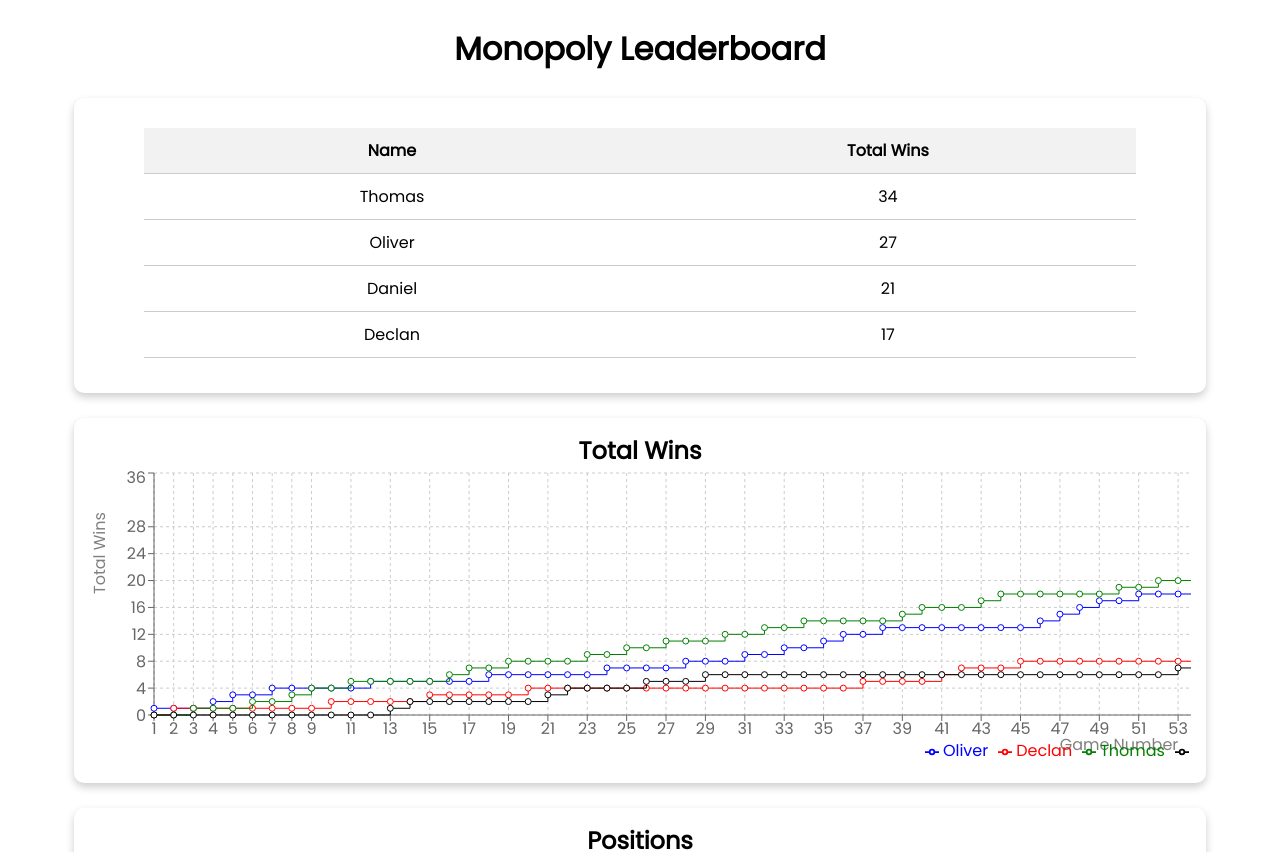
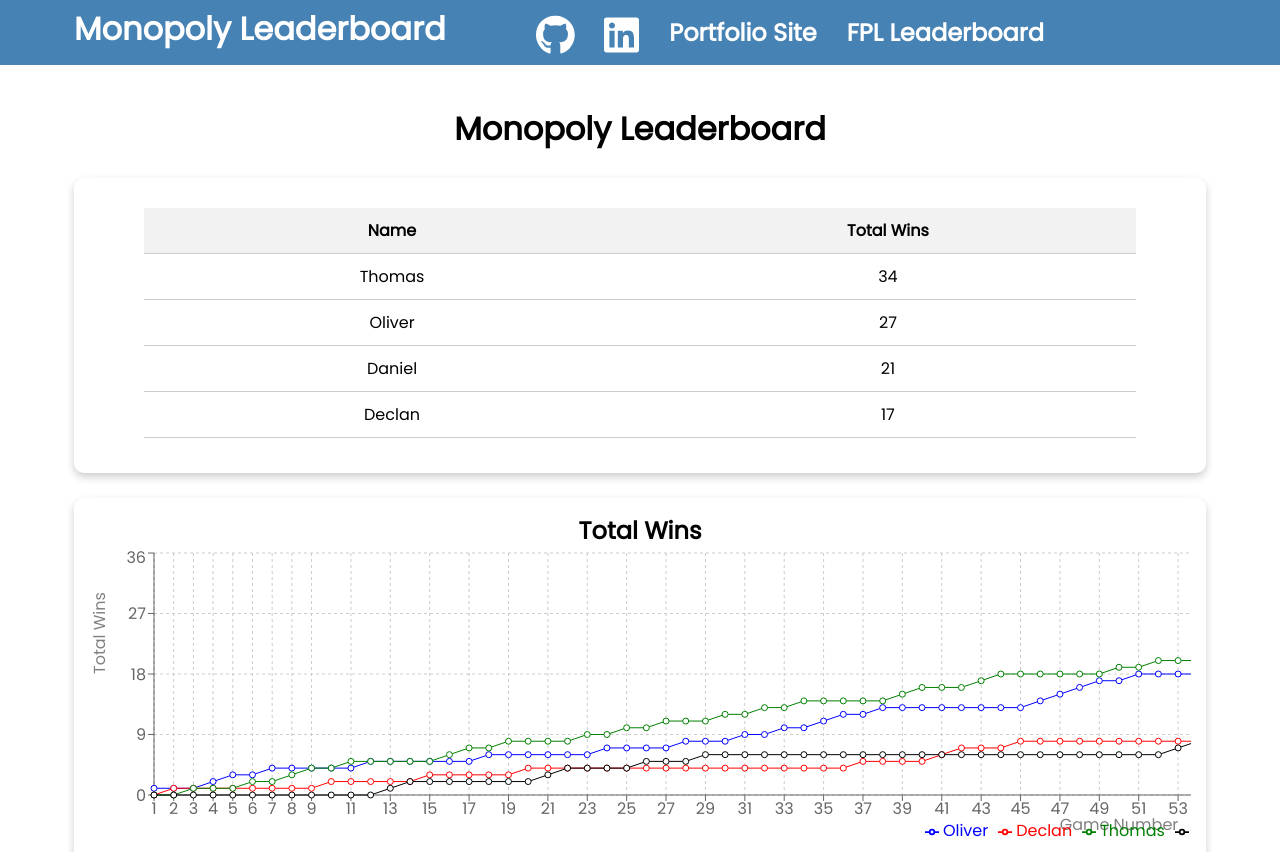
Before and after one commit to Oliver-Looney/monopoly-leaderboard, a Next.js app: page / in a window 1280 px wide. Shown: the top 852 px of the page. Built offline with nearby package versions, Linux system fonts and the light colour scheme.

Commit message:
css & layout polishing

```diff
--- a/package.json
+++ b/package.json
@@ -9,6 +9,8 @@
     "lint": "next lint"
   },
   "dependencies": {
+    "@fortawesome/free-brands-svg-icons": "^6.4.0",
+    "@fortawesome/react-fontawesome": "^0.2.0",
     "@types/node": "20.3.2",
     "@types/react": "18.2.14",
     "@types/react-dom": "18.2.6",
--- a/src/app/globals.css
+++ b/src/app/globals.css
@@ -12,7 +12,7 @@
 }
 
 p {
-  margin: 15px 0;
+  margin: 3px 0;
   line-height: 1.8;
 }
 
@@ -193,3 +193,10 @@
     margin-right: 10px; /* Spacing between the divs */
   }
 }
+
+@media (max-width: 768px) {
+  /* Apply the following styles when the screen width is 768px or less */
+  .social-links {
+    font-size: 10px;
+  }
+}
--- a/src/app/page.tsx
+++ b/src/app/page.tsx
@@ -6,11 +6,13 @@
 import TotalWinsGraph from "@/component/TotalWinsGraph";
 import PositionsGraph from "@/component/PositionsGraph";
 import Stats from "@/component/Stats";
+import Header from "@/component/Header";
 
 export default function Home() {
   return (
-    <main className="container">
-        <br/>
+      <main>
+          <Header/>
+          <div className="container">
               <h1>{leaderboard.name}</h1>
               <br/>
               <LeaderboardTable/>
@@ -21,6 +23,7 @@
               <br/>
               <Stats/>
               <Timeline/>
+          </div>
       </main>
   )
 }
--- /dev/null
+++ b/src/component/Header.tsx
@@ -0,0 +1,14 @@
+import Link from "next/link";
+import MyLinks from "@/component/MyLinks";
+export default function Header(){
+    return(
+        <header>
+            <div className="container">
+                <div className="title-and-links">
+                    <Link href='/'> <h1>Monopoly Leaderboard</h1> </Link>
+                    <MyLinks/>
+                </div>
+            </div>
+        </header>
+    )
+}
--- /dev/null
+++ b/src/component/MyLinks.tsx
@@ -0,0 +1,22 @@
+import { FontAwesomeIcon } from '@fortawesome/react-fontawesome'
+import { faGithub, faLinkedin } from '@fortawesome/free-brands-svg-icons'
+import Link from "next/link";
+
+export default function MyLinks(){
+    return(
+        <div className="social">
+            <div className="social-icons">
+                <Link href='https://github.com/Oliver-Looney' target="_blank" aria-label="View my GitHub Profile">
+                    <FontAwesomeIcon icon={faGithub} className="icon"/>
+                </Link>
+                <Link href='https://www.linkedin.com/in/oliver-looney-7332421bb/' target="_blank" aria-label="View my LinkedIn Profile">
+                    <FontAwesomeIcon icon={faLinkedin} className="icon"/>
+                </Link>
+            </div>
+            <div className="social-links">
+                <Link href='https://www.oliverlooney.com/' className="social-link" target="_blank"> <h2>Portfolio Site</h2> </Link>
+                <Link href='https://fpl.oliverlooney.com/' className="social-link" target="_blank"> <h2>FPL Leaderboard</h2> </Link>
+            </div>
+        </div>
+    )
+}
--- a/src/component/TotalWinsGraph.tsx
+++ b/src/component/TotalWinsGraph.tsx
@@ -48,14 +48,13 @@
                     <XAxis dataKey="game" label={{ value: 'Game Number', position: 'insideBottom', offset: -5 }} />
                     <YAxis
                         label={{ value: 'Total Wins', angle: -90, position: 'insideLeft' }}
-                        tickCount={Math.max(5, Math.ceil(chartData.length / 10))}
                     />
                     <Tooltip />
                     <Legend />
                     {Object.keys(playerColors).map((player) => (
                         <Line
                             key={player}
-                            type="stepAfter"
+                            type="linear"
                             dataKey={player}
                             stroke={playerColors[player]}
                             name={player}
```
Also changed, not shown: 1 other file (tests, documents, lock files or other folders). Lines whose indentation alone changed are shown as unchanged.
